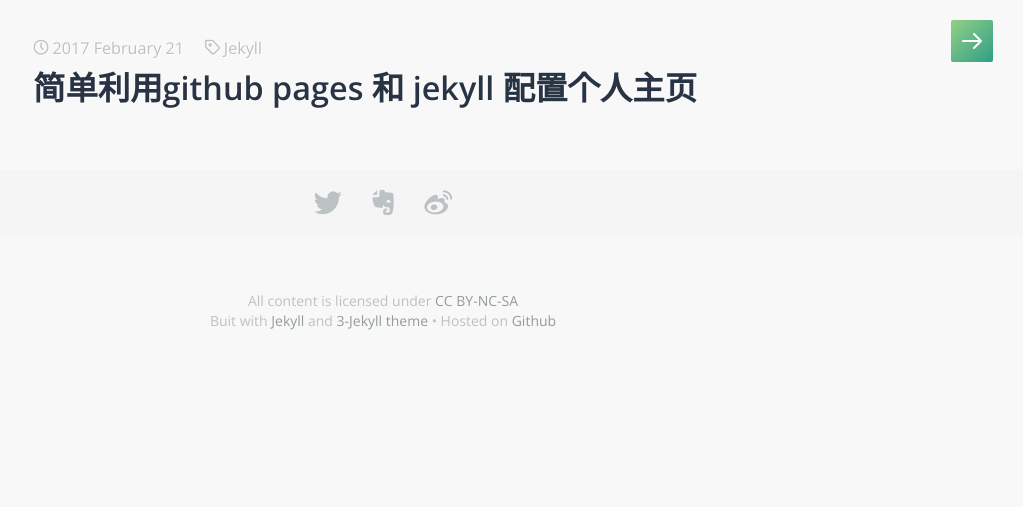
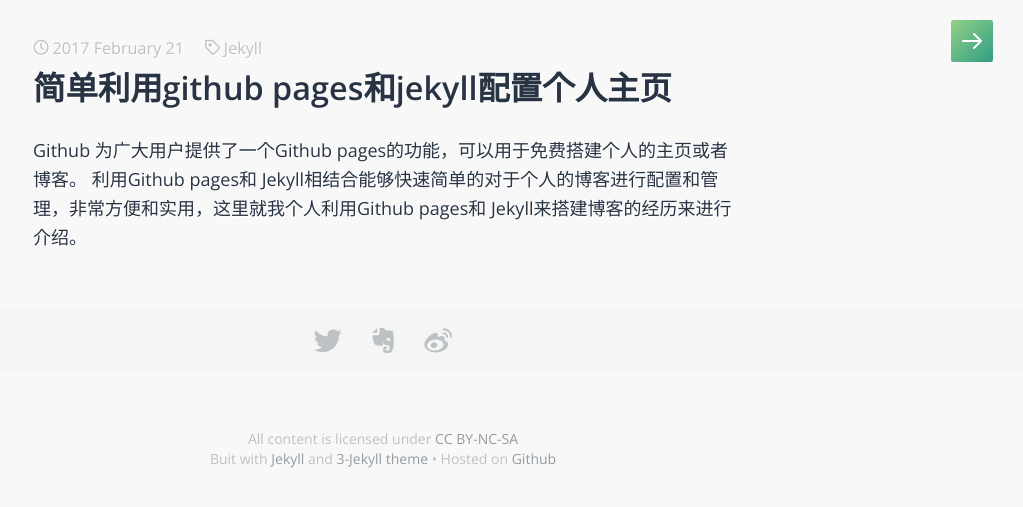
Before and after one commit to Weishenghua/Weishenghua.github.io, a Jekyll site: the page built from _posts/2017-02-21-build-blog-with-github-and-jekyll.markdown, in a window 1280 px wide. Shown: the top 507 px of the page, without its empty margins (257-1280 px from the left). Built offline with Jekyll 4.4.1, drawn with Linux system fonts in a browser that asks for light colours; some web fonts are replaced.

Commit message:
Update 2017-02-21-build-blog-with-github-and-jekyll.markdown

```diff
--- a/_posts/2017-02-21-build-blog-with-github-and-jekyll.markdown
+++ b/_posts/2017-02-21-build-blog-with-github-and-jekyll.markdown
@@ -1,7 +1,9 @@
 ---
 layout: post
-title:  "简单利用github pages 和 jekyll 配置个人主页"
+title:  "简单利用github pages和jekyll配置个人主页"
 date:   2017-02-21
 categories: Jekyll
 tags: Jekyll
 ---
+
+Github 为广大用户提供了一个Github pages的功能，可以用于免费搭建个人的主页或者博客。 利用Github pages和 Jekyll相结合能够快速简单的对于个人的博客进行配置和管理，非常方便和实用，这里就我个人利用Github pages和 Jekyll来搭建博客的经历来进行介绍。
```
